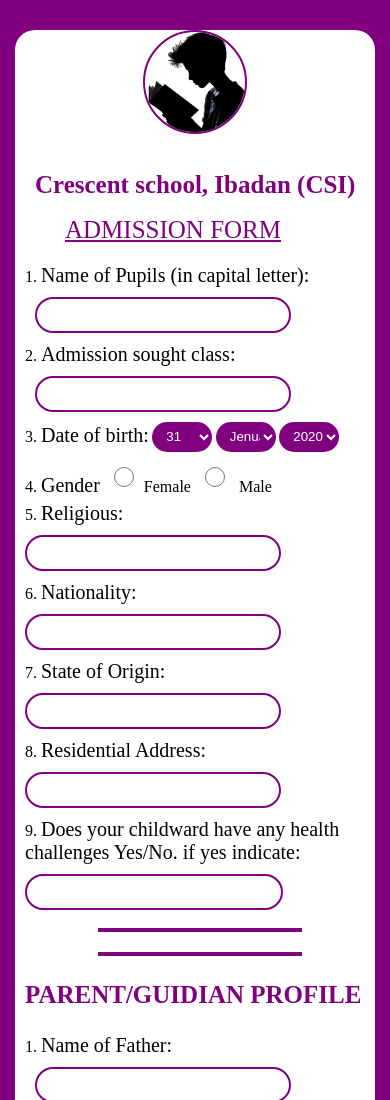
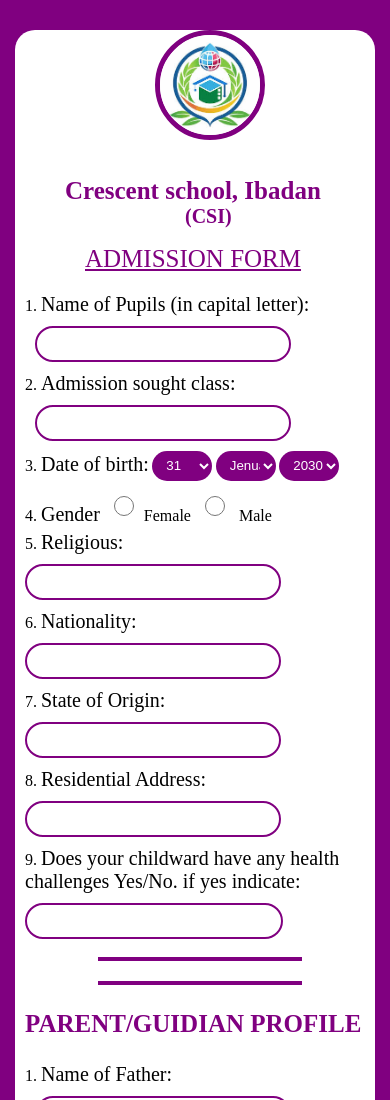
Before and after one commit to Ramadan4Everyone/Crescent-school-questionnaire., a plain HTML site: page index.html in a window 390 px wide. Shown: the top 1100 px of the page. Drawn offline with Linux system fonts and the light colour scheme.

Commit message:
Add files via upload

```diff
--- a/index.html
+++ b/index.html
@@ -10,8 +10,8 @@
 
     <div class="container">
 
-        <div class="title"><img src="kkkk.png" alt="" class="media-image"><h1><img src="kkkk.png" alt="" class="screen-image">
-            Crescent school, Ibadan (CSI) </h1>
+        <div class="title"><img src="globe2.jpeg" alt="" class="media-image"><h1><img src="globe2.jpeg" alt="" class="screen-image">
+            Crescent school, Ibadan <span class="csi">(CSI)</span> </h1>
         <div class="motto"><h3>Motto: Where Talent meets excellence</h3></div>
         <div class="admission">ADMISSION FORM</div>
         </div>
@@ -72,6 +72,16 @@
                 <option value="">December</option>
             </select>
             <select name="" id="Date" required>
+                <option value="">2030</option>
+                <option value="">2029</option>
+                <option value="">2028</option>
+                <option value="">2027</option>
+                <option value="">2026</option>
+                <option value="">2025</option>
+                <option value="">2024</option>
+                <option value="">2023</option>
+                <option value="">2022</option>
+                <option value="">2021</option>
                 <option value="">2020</option>
                 <option value="">2019</option>
                 <option value="">2018</option>
--- a/style.css
+++ b/style.css
@@ -4,7 +4,7 @@
 .container{
     background-color: white;
     width: 750px;
-    height: 2100px;
+    height: 2200px;
     border-radius: 20px;
     margin: 30px  auto;
     padding-left: 30px;
@@ -22,7 +22,7 @@
 }
 .title{
     color: purple;
-    padding-left: 190px;
+    padding-left: 170px;
 }
 .question{
     font-size: 50px;
@@ -39,9 +39,9 @@
 
 }
 .screen-image{
-    width: 100px;
+    width: 150px;
     margin-left: -130px;
-    padding-right: 30px;
+    padding-right: 10px;
     padding-top: 20px;
     border-radius: 70%;
 }
@@ -99,6 +99,11 @@
 #male{
     width: 20px;
     background-color: purple;
+}
+.media-image:hover{
+    width: 200px;
+    border: 10px solid purple;
+    display: block;
 }
 #female{
     width: 20px;
@@ -173,13 +178,13 @@
     .container{
         background-color: white;
         width: 350px;
-        height: 2100px;
+        height: 2200px;
         border-radius: 20px;
         padding-left: 10px;
     }
     .title{
         color: purple;
-        margin-left: -200px;
+        margin-left: -150px;
         margin-top: 20px;
 
     }
@@ -195,7 +200,17 @@
         display: block;
         margin: 0 auto;
         border-radius: 100%;
-        border: 2px solid purple;
+        border: 5px solid purple;
+        transition: 3s;
+        cursor: pointer;
+    }
+    .media-image :hover{
+        width: 200px;
+        border: 10px solid purple;
+    }
+    .csi{
+        margin-left: 120px;
+        display: block;
     }
     .question{
         font-size: 30px;
@@ -207,7 +222,7 @@
     .admission{
         align-items: center;
         color: purple;
-        margin-left: 50px;
+        margin-left: 40px;
         font-size: 25px;
         text-decoration: underline;
         padding-bottom: 20px;
```
Also changed, not shown: globe.jpeg (added), globe2.jpeg (added).
